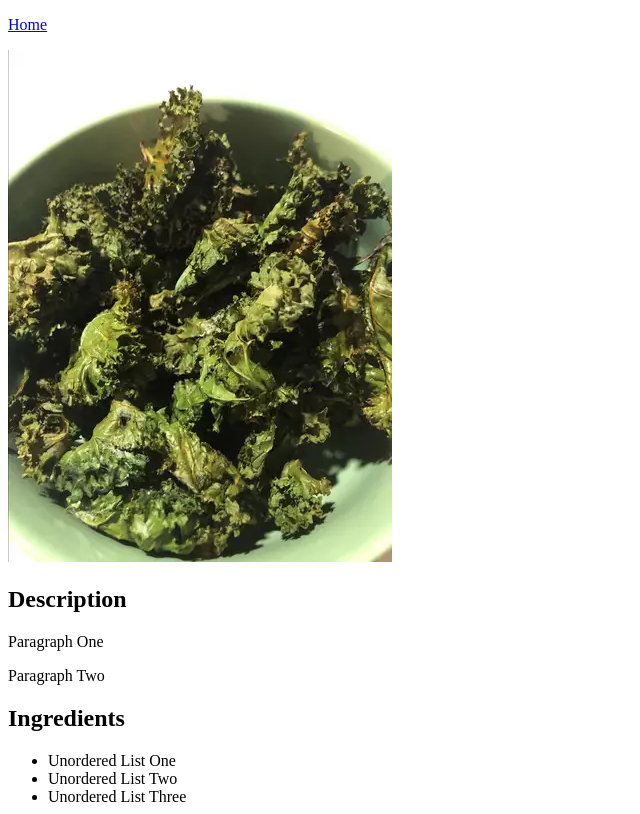
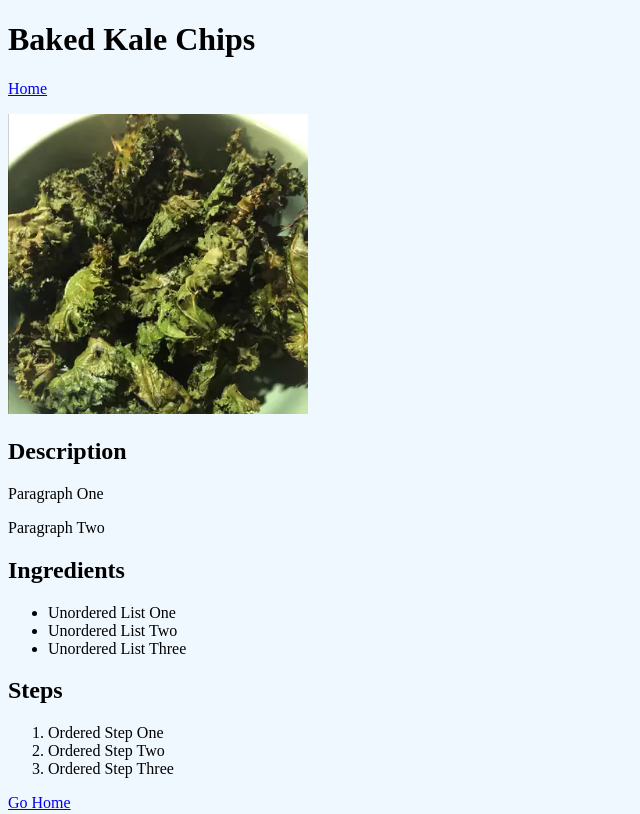
Before and after one commit to daryldelrosario/odin-recipes, a plain HTML site: page recipes/baked-kale-chips.html in a window 1280 px wide. Shown: the top 814 px of the page, without its empty margins (0-640 px from the left). Drawn offline with Linux system fonts and the light colour scheme.

Commit message:
Add basic css style to all webpages

```diff
--- /dev/null
+++ b/css/styles.css
@@ -0,0 +1,9 @@
+body {
+    background-color: aliceblue;
+}
+
+img {
+    width: 300px;
+    height: 300px;
+    object-fit: cover;
+}
--- a/recipes/baked-kale-chips.html
+++ b/recipes/baked-kale-chips.html
@@ -3,9 +3,11 @@
     <head>
         <meta charset="UTF-8">
         <title>Baked Kale Chips Recipe</title>
+        <link rel="stylesheet" href="../css/styles.css">
     </head>
 
     <body>
+        <h1>Baked Kale Chips</h1>
         <p>
             <a href="../index.html">Home</a>
         </p>
```
Also changed, not shown: index.html (+1 -0 lines), recipes/miso-soup.html (+1 -0 lines), recipes/spring-roll.html (+1 -0 lines).
